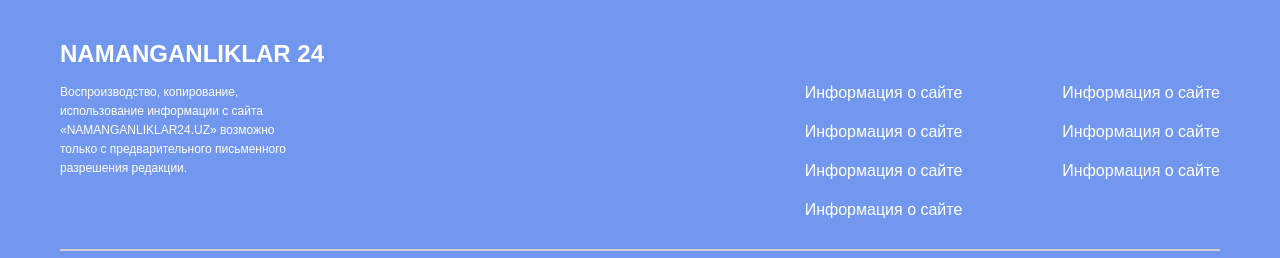
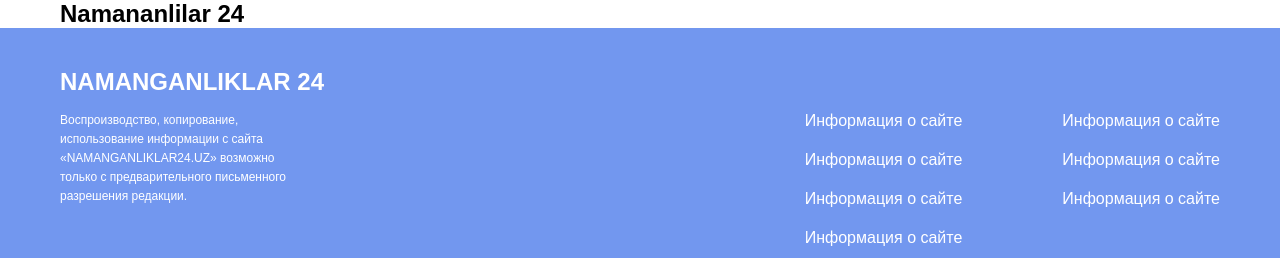
Before and after one commit to Nurillo18/NamanganliklarN52, a plain HTML site: page index.html in a window 1280 px wide. Shown: the top 258 px of the page. Drawn offline with Linux system fonts and the light colour scheme.

Commit message:
Add main text

```diff
--- a/index.html
+++ b/index.html
@@ -8,6 +8,13 @@
     <title>Document</title>
 </head>
 <body>
+    <main>
+        <section>
+            <div class="container">
+                <h2>Namananlilar 24</h2>
+            </div>
+        </section>
+    </main>
     <footer class="site-footer">
         <div class="container">
             <div class="footer-inner footer">
```
